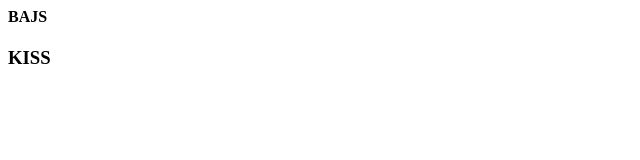
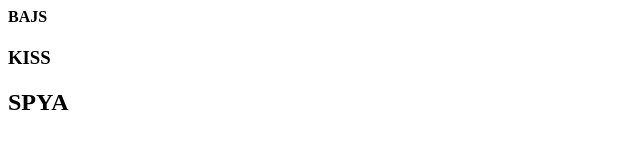
Before and after one commit to zencho89/RA-Designs, a plain HTML site: page index.html in a window 1280 px wide. Shown: the full height of the page, 0-640 px from the left. Drawn offline with Linux system fonts and the light colour scheme.

Commit message:
Update index.html

```diff
--- a/index.html
+++ b/index.html
@@ -10,5 +10,6 @@
     <body>
         <h4>BAJS</h4>
         <h3>KISS</h3>
+        <h2>SPYA</h2>
     </body>
 </html>
```
